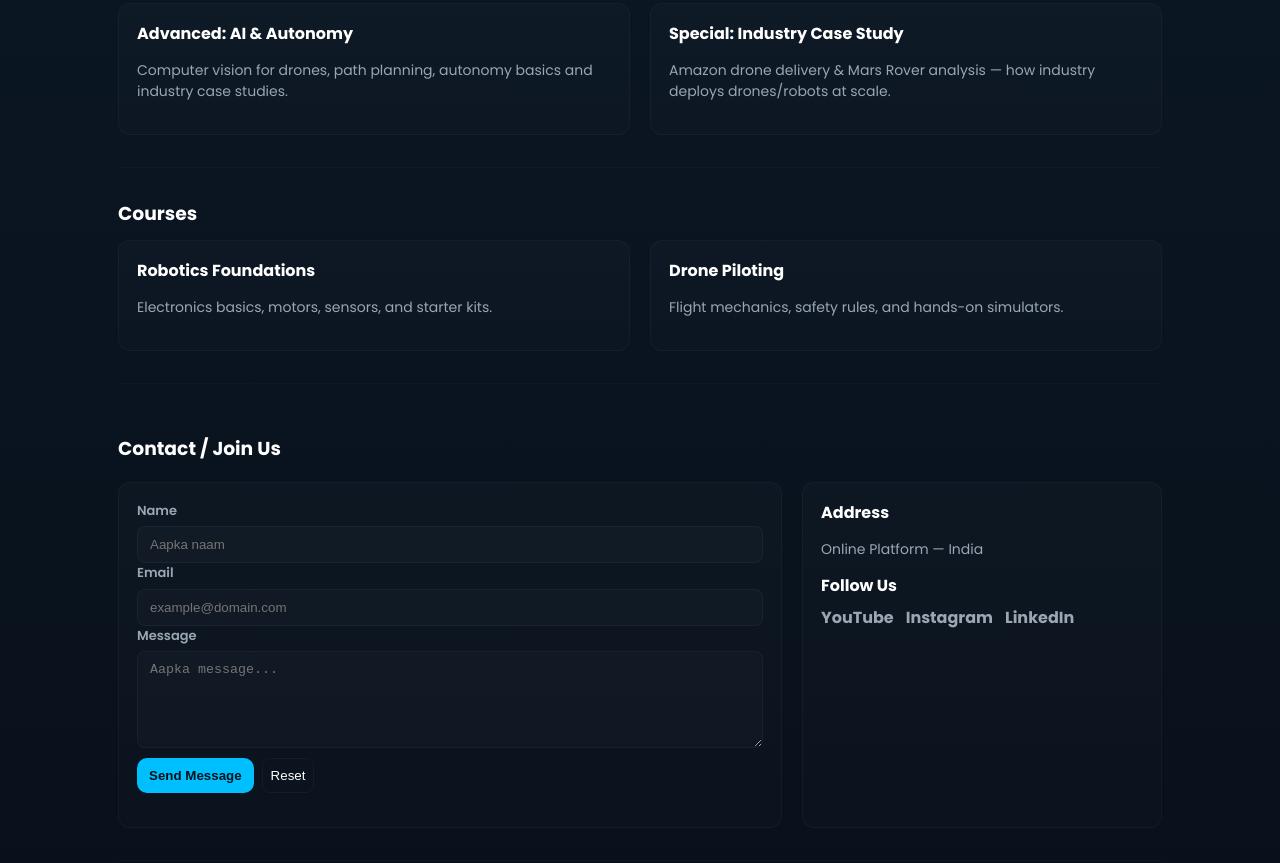
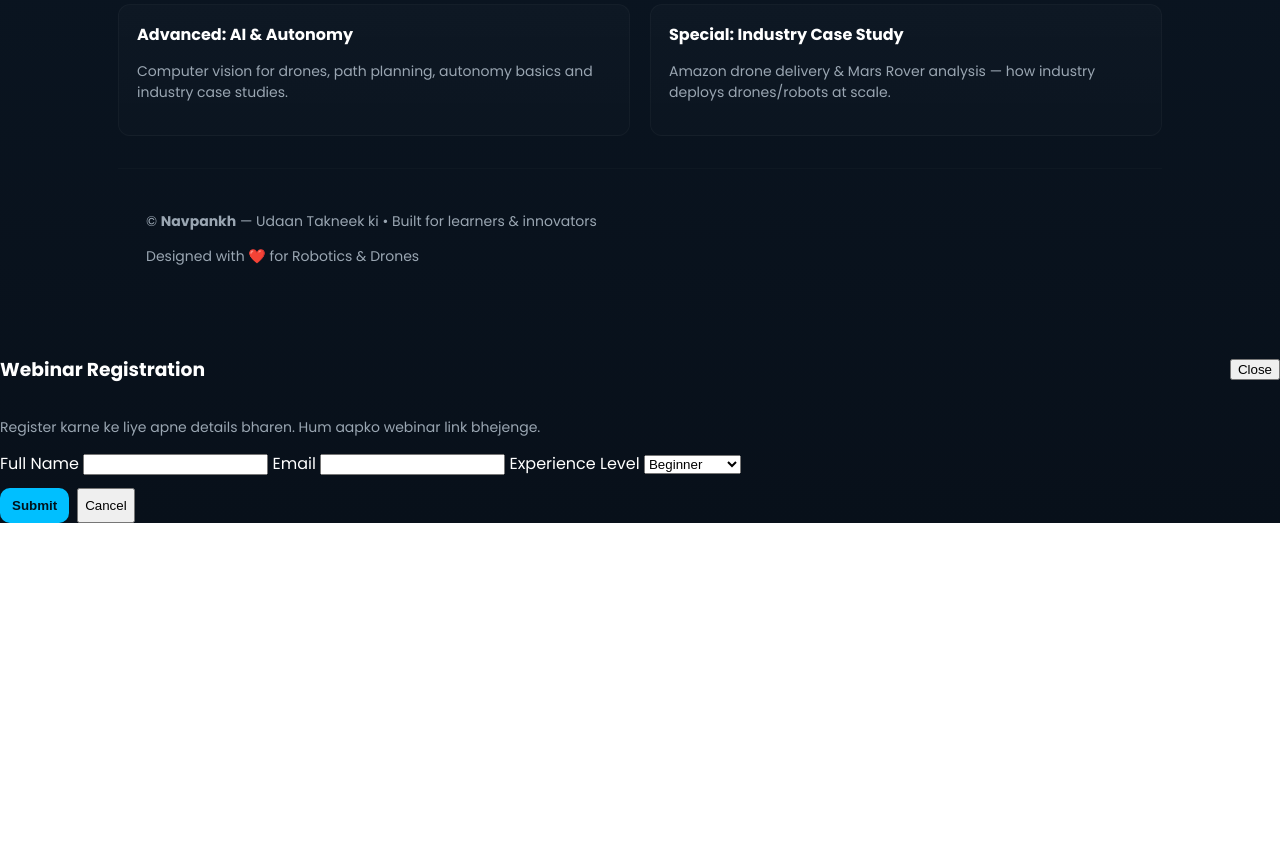
Before and after one commit to saumyajatol759-source/navpankh, a plain HTML site: page index.html in a window 1280 px wide. Shown: the part 911-1774 px from the top of the page. After the commit the page ends 1434 px from the top, so only its background shows below. Drawn offline with Linux system fonts and the light colour scheme.

Commit message:
Update index.html

```diff
--- a/index.html
+++ b/index.html
@@ -1,4 +1,4 @@
-
+<!doctype html>
 <html lang="hi">
 <head>
   <meta charset="utf-8" />
@@ -31,7 +31,6 @@
       line-height:1.5;
     }
 
-    /* Container */
     .container{ max-width:1100px; margin:0 auto; padding:28px; }
 
     /* Header / Nav */
@@ -46,7 +45,6 @@
     nav a{ color:var(--white); text-decoration:none; font-weight:600; font-size:14px; opacity:0.95; }
     .cta-btn{ background: linear-gradient(90deg,var(--primary), #13c0ff); color:#00121a; padding:10px 14px; border-radius:10px; font-weight:700; border:none; cursor:pointer; box-shadow: 0 6px 20px rgba(0,191,255,0.08); }
 
-    /* Mobile nav */
     .menu-toggle{ display:none; background:transparent; border:1px solid rgba(255,255,255,0.04); padding:8px; border-radius:10px; color:var(--white); }
     @media (max-width:880px){
       nav ul{ display:none; position:absolute; right:20px; top:72px; background:var(--card); padding:12px; border-radius:12px; box-shadow:0 8px 30px rgba(0,0,0,0.6); flex-direction:column; }
@@ -55,30 +53,18 @@
     }
 
     /* Hero */
-    .hero{
-      display:grid;
-      grid-template-columns: 1fr 420px;
-      gap:28px;
-      align-items:center;
-      padding:46px 0;
-    }
+    .hero{ display:grid; grid-template-columns: 1fr 420px; gap:28px; align-items:center; padding:46px 0; }
     .hero-left h2{ font-size:36px; margin:0 0 14px 0; letter-spacing: -0.5px;}
     .hero-left p{ color:var(--muted); margin:0 0 18px 0; font-size:16px; max-width:680px;}
     .kpis{ display:flex; gap:12px; margin-top:14px; }
     .kpi{ background:var(--glass); padding:8px 12px; border-radius:10px; text-align:center; }
     .kpi strong{ display:block; font-size:18px; color:var(--primary); }
 
-    .hero-right{
-      background: linear-gradient(180deg, rgba(255,255,255,0.02), rgba(255,255,255,0.01));
-      border-radius:16px;
-      padding:18px;
-      border: 1px solid rgba(0,191,255,0.06);
-      box-shadow: 0 10px 30px rgba(2,6,23,0.6);
-    }
+    .hero-right{ background: linear-gradient(180deg, rgba(255,255,255,0.02), rgba(255,255,255,0.01));
+      border-radius:16px; padding:18px; border: 1px solid rgba(0,191,255,0.06); box-shadow: 0 10px 30px rgba(2,6,23,0.6); }
     .hero-card h3{ margin:0 0 8px 0; }
     .hero-card p{ margin:0 0 12px 0; color:var(--muted); font-size:14px; }
 
-    /* Sections */
     section{ padding:32px 0; border-top:1px solid rgba(255,255,255,0.02); }
     .grid{ display:grid; grid-template-columns: repeat(2,1fr); gap:20px; }
     .card{ background: linear-gradient(180deg, rgba(255,255,255,0.02), rgba(255,255,255,0.01)); padding:18px; border-radius:12px; border:1px solid rgba(255,255,255,0.03); }
@@ -91,33 +77,10 @@
       .brand h1{ font-size:16px; }
     }
 
-    /* Footer */
     footer{ padding:24px 0; color:var(--muted); font-size:14px; border-top:1px solid rgba(255,255,255,0.02); margin-top:24px; }
 
-    /* Buttons & inputs */
     .btn{ background:var(--primary); color:#00121a; padding:10px 12px; border-radius:10px; border:none; cursor:pointer; font-weight:700; }
-    input, textarea, select{ width:100%; padding:10px 12px; border-radius:8px; background:rgba(255,255,255,0.02); color:var(--white); border:1px solid rgba(255,255,255,0.04); outline:none; }
-    label{ display:block; margin-bottom:6px; font-weight:600; color:var(--muted); font-size:13px; }
-
-    /* Modal */
-    .modal-backdrop{ position:fixed; inset:0; display:flex; align-items:center; justify-content:center; background:rgba(2,6,23,0.6); z-index:200; visibility:hidden; opacity:0; transition:all .25s ease; }
-    .modal-backdrop.open{ visibility:visible; opacity:1; }
-    .modal{ width:100%; max-width:520px; background: linear-gradient(180deg,#07101a,#0b1b29); padding:20px; border-radius:12px; border:1px solid rgba(0,191,255,0.06); }
-    .modal h3{ margin-top:0; }
-    .close-btn{ background:transparent; border:1px solid rgba(255,255,255,0.04); color:var(--white); padding:6px 8px; border-radius:8px; cursor:pointer; }
-
-    /* small utilities */
-    .muted{ color:var(--muted); }
-    .center{ text-align:center; }
-    .chip{ display:inline-block; padding:6px 10px; background:rgba(255,255,255,0.02); border-radius:999px; font-weight:600; color:var(--primary); border:1px solid rgba(0,191,255,0.06); }
-
-    /* footer links */
-    .socials{ display:flex; gap:12px; }
-    .socials a{ color:var(--muted); text-decoration:none; font-weight:700; }
-
-    /* subtle hover */
     a:hover, .btn:hover, .cta-btn:hover{ filter:brightness(1.06); transform:translateY(-1px); transition: all .18s ease; }
-
   </style>
 </head>
 <body>
@@ -139,8 +102,6 @@
             <li><a href="#home">Home</a></li>
             <li><a href="#about">About</a></li>
             <li><a href="#webinars">Webinars</a></li>
-            <li><a href="#courses">Courses</a></li>
-            <li><a href="#contact">Contact</a></li>
             <li><button class="cta-btn" id="openRegister">Register</button></li>
           </ul>
         </nav>
@@ -163,7 +124,6 @@
 
         <div style="margin-top:18px;">
           <button class="btn" id="registerBtn">Register for Webinar</button>
-          <button class="btn" style="background:transparent;border:1px solid rgba(255,255,255,0.06); color:var(--white); margin-left:8px;" id="learnMore">Learn More</button>
         </div>
       </div>
 
@@ -204,65 +164,13 @@
           <h4>Intermediate: Robotics & Coding</h4>
           <p class="small">Microcontrollers, sensors, simple robot programming with Python/C++ and real-world projects.</p>
         </div>
-
         <div class="card">
           <h4>Advanced: AI & Autonomy</h4>
           <p class="small">Computer vision for drones, path planning, autonomy basics and industry case studies.</p>
         </div>
-
         <div class="card">
           <h4>Special: Industry Case Study</h4>
           <p class="small">Amazon drone delivery & Mars Rover analysis — how industry deploys drones/robots at scale.</p>
-        </div>
-      </div>
-    </section>
-
-    <!-- COURSES -->
-    <section id="courses">
-      <h3 style="margin:0 0 12px 0">Courses</h3>
-      <div class="grid">
-        <div class="card">
-          <h4>Robotics Foundations</h4>
-          <p class="small">Electronics basics, motors, sensors, and starter kits.</p>
-        </div>
-        <div class="card">
-          <h4>Drone Piloting</h4>
-          <p class="small">Flight mechanics, safety rules, and hands-on simulators.</p>
-        </div>
-      </div>
-    </section>
-
-    <!-- CONTACT -->
-    <section id="contact">
-      <h3>Contact / Join Us</h3>
-      <div style="display:grid; grid-template-columns: 1fr 360px; gap:20px; margin-top:12px;">
-        <div class="card">
-          <form id="contactForm" onsubmit="return false;">
-            <label for="name">Name</label>
-            <input id="name" name="name" type="text" placeholder="Aapka naam" required />
-
-            <label for="email">Email</label>
-            <input id="email" name="email" type="email" placeholder="example@domain.com" required />
-
-            <label for="message">Message</label>
-            <textarea id="message" name="message" rows="5" placeholder="Aapka message..." required></textarea>
-
-            <div style="margin-top:10px; display:flex; gap:8px;">
-              <button class="btn" id="sendMsg">Send Message</button>
-              <button type="reset" class="close-btn">Reset</button>
-            </div>
-          </form>
-        </div>
-
-        <div class="card">
-          <h4>Address</h4>
-          <p class="small">Online Platform — India</p>
-          <h4 style="margin-top:12px;">Follow Us</h4>
-          <div class="socials" style="margin-top:8px;">
-            <a href="#" aria-label="YouTube">YouTube</a>
-            <a href="#" aria-label="Instagram">Instagram</a>
-            <a href="#" aria-label="LinkedIn">LinkedIn</a>
-          </div>
         </div>
       </div>
     </section>
@@ -280,43 +188,32 @@
         <h3 id="modalTitle">Webinar Registration</h3>
         <button class="close-btn" id="closeModal">Close</button>
       </div>
-
       <p class="small">Register karne ke liye apne details bharen. Hum aapko webinar link bhejenge.</p>
-
       <form id="registerForm" onsubmit="return false;" style="margin-top:12px;">
         <label for="rname">Full Name</label>
         <input id="rname" required />
-
         <label for="remail" style="margin-top:8px;">Email</label>
         <input id="remail" type="email" required />
-
         <label for="rlevel" style="margin-top:8px;">Experience Level</label>
         <select id="rlevel">
           <option>Beginner</option>
           <option>Intermediate</option>
           <option>Advanced</option>
         </select>
-
         <div style="margin-top:12px; display:flex; gap:8px;">
           <button class="btn" id="submitRegister">Submit</button>
           <button class="close-btn" id="cancelModal">Cancel</button>
         </div>
-
         <p id="regMsg" class="muted" style="margin-top:10px; display:none;"></p>
       </form>
     </div>
   </div>
 
   <script>
-    // Basic interactivity: menu toggle, modal open/close, form handling
     const menuToggle = document.getElementById('menuToggle');
     const mainNav = document.getElementById('mainNav');
+    menuToggle.addEventListener('click', ()=> { mainNav.classList.toggle('open'); });
 
-    menuToggle.addEventListener('click', ()=> {
-      mainNav.classList.toggle('open');
-    });
-
-    // Modal controls
     const openRegisterBtns = document.querySelectorAll('#openRegister, #openRegister2, #registerBtn');
     const modalBackdrop = document.getElementById('modalBackdrop');
     const closeModalBtn = document.getElementById('closeModal');
@@ -334,30 +231,17 @@
       document.getElementById('regMsg').style.display = 'none';
     }
 
-    openRegisterBtns.forEach(b => {
-      b && b.addEventListener('click', openModal);
-    });
-
+    openRegisterBtns.forEach(b => { b && b.addEventListener('click', openModal); });
     closeModalBtn.addEventListener('click', closeModal);
     cancelModalBtn.addEventListener('click', closeModal);
+    modalBackdrop.addEventListener('click', (e) => { if(e.target === modalBackdrop) closeModal(); });
 
-    modalBackdrop.addEventListener('click', (e) => {
-      if(e.target === modalBackdrop) closeModal();
-    });
-
-    // Registration form submit (fake, client-side only)
     document.getElementById('submitRegister').addEventListener('click', (e) => {
       e.preventDefault();
       const name = document.getElementById('rname').value.trim();
       const email = document.getElementById('remail').value.trim();
-      if(!name || !email){
-        showRegMsg('Please fill name and valid email.');
-        return;
-      }
-
-      // Show success message (replace with actual API call)
+      if(!name || !email){ showRegMsg('Please fill name and valid email.'); return; }
       showRegMsg('Registration successful! Check your email for the webinar link.', true);
-      // Optional: push data to server here
     });
 
     function showRegMsg(msg, success=false){
@@ -365,35 +249,8 @@
       el.style.display = 'block';
       el.textContent = msg;
       el.style.color = success ? 'lightgreen' : 'var(--muted)';
-      if(success){
-        setTimeout(() => {
-          closeModal();
-        }, 1800);
-      }
+      if(success){ setTimeout(() => { closeModal(); }, 1800); }
     }
-
-
-    document.getElementById('sendMsg').addEventListener('click', (e) => {
-      e.preventDefault();
-      const name = document.getElementById('name').value.trim();
-      const email = document.getElementById('email').value.trim();
-      const message = document.getElementById('message').value.trim();
-      if(!name || !email || !message){
-        alert('Please fill all fields to send message.');
-        return;
-      }
-      alert('Message sent! We will contact you soon.');
-      document.getElementById('contactForm').reset();
-    });
-
-    // smooth scroll for anchor links
-    document.querySelectorAll('a[href^="#"]').forEach(anchor=>{
-      anchor.addEventListener('click', function(e){
-        const target = document.querySelector(this.getAttribute('href'));
-        if(target){ e.preventDefault(); target.scrollIntoView({behavior:'smooth', block:'start'}); }
-      });
-    });
-
   </script>
 </body>
 </html>
```
